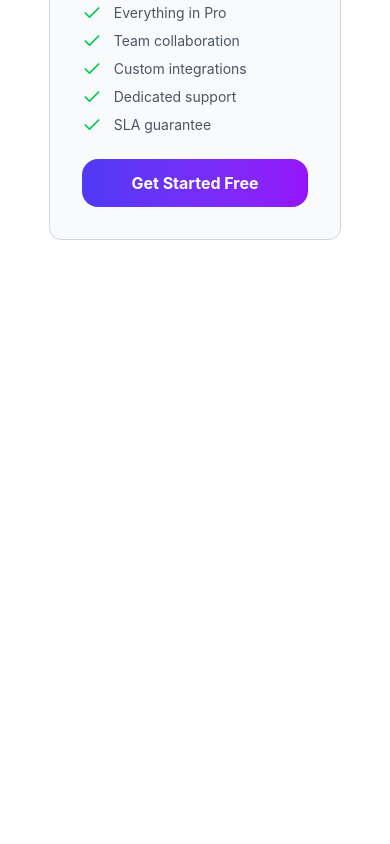
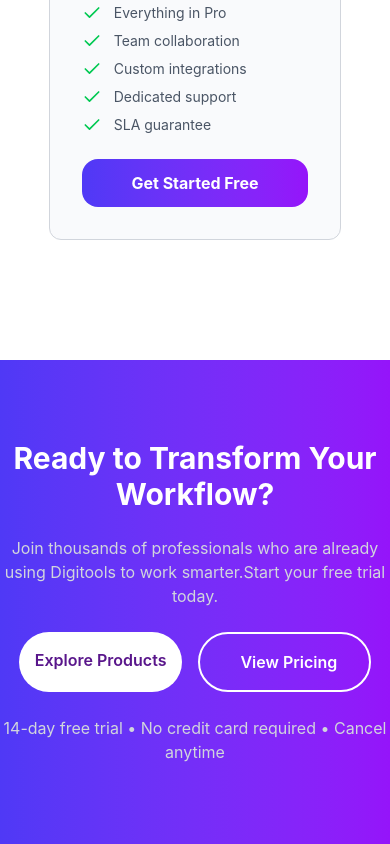
Before and after one commit to jituman01/B13-A6-DigiTools-Platform, a React (Vite) app: page / in a window 390 px wide. Shown: the part 7863-8707 px from the top of the page. Before the commit the page ends 8223 px from the top, so only its background shows below. Built offline with nearby package versions, Linux system fonts and the light colour scheme.

Commit message:
create explore section and design acccording to figma and also make it responsive

```diff
--- a/src/App.jsx
+++ b/src/App.jsx
@@ -8,6 +8,7 @@
 import { useState, Suspense } from 'react';
 import StepSection from './components/stepsSection/StepSection';
 import PricingSection from './components/pricingSection/PricingSection';
+import ExploreSection from './components/exploreSection/ExploreSection';
 
 
 const fetchProducts = async () => {
@@ -43,6 +44,9 @@
 
       <StepSection></StepSection>
       <PricingSection></PricingSection>
+      <ExploreSection></ExploreSection>
+
+
     </>
 
 
--- /dev/null
+++ b/src/components/exploreSection/ExploreSection.jsx
@@ -0,0 +1,31 @@
+import React from 'react';
+
+const ExploreSection = () => {
+  return (
+    <div className=' bg-linear-to-r from-[#4F39F6] to-[#9514FA]'>
+      <div className=" space-y-6 text-center ">
+
+          <h1 className="pt-20 text-3xl font-bold text-white">
+          Ready to Transform Your Workflow?
+        </h1>
+
+
+          <p className="text-gray-300 text-4">
+       Join thousands of professionals who are already using Digitools to work smarter.Start your free trial today.
+
+        </p>
+
+
+          <div className="flex justify-center space-x-4 text-center mx-auto">
+            <button className="bg-white text-purple-900 p-4 rounded-full font-semibold text-4 flex gap-2 hover:cursor-pointer">Explore Products </button>
+            <button className="border-2 border-white text-white py-4 px-8 rounded-full font-semibold flex items-center gap-2 hover:cursor-pointer"><span></span> View Pricing
+          </button>
+
+          </div>
+          <p className='text-gray-300 pb-20'>14-day free trial • No credit card required • Cancel anytime</p>
+        </div>
+    </div>
+  );
+};
+
+export default ExploreSection;
```
